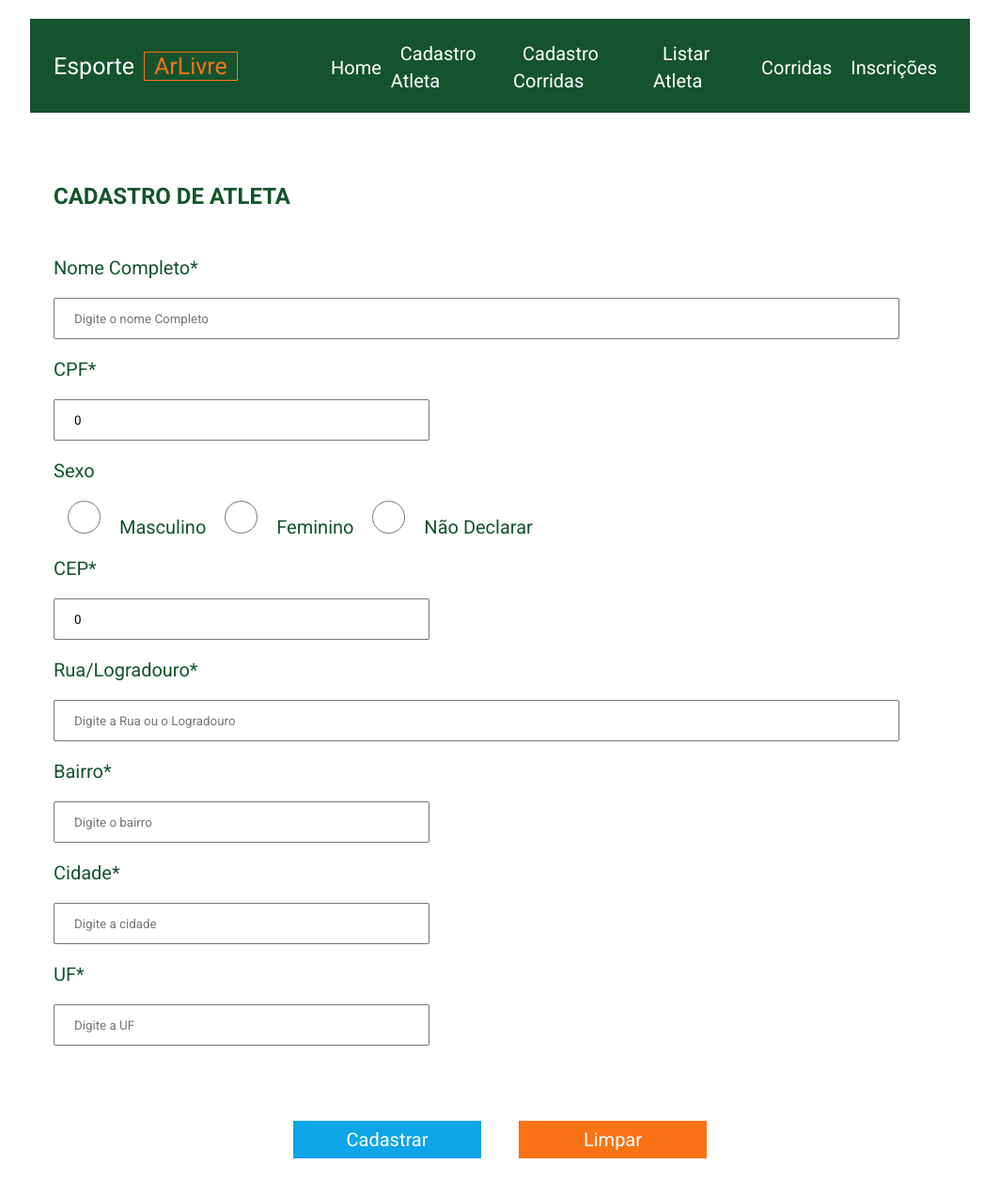
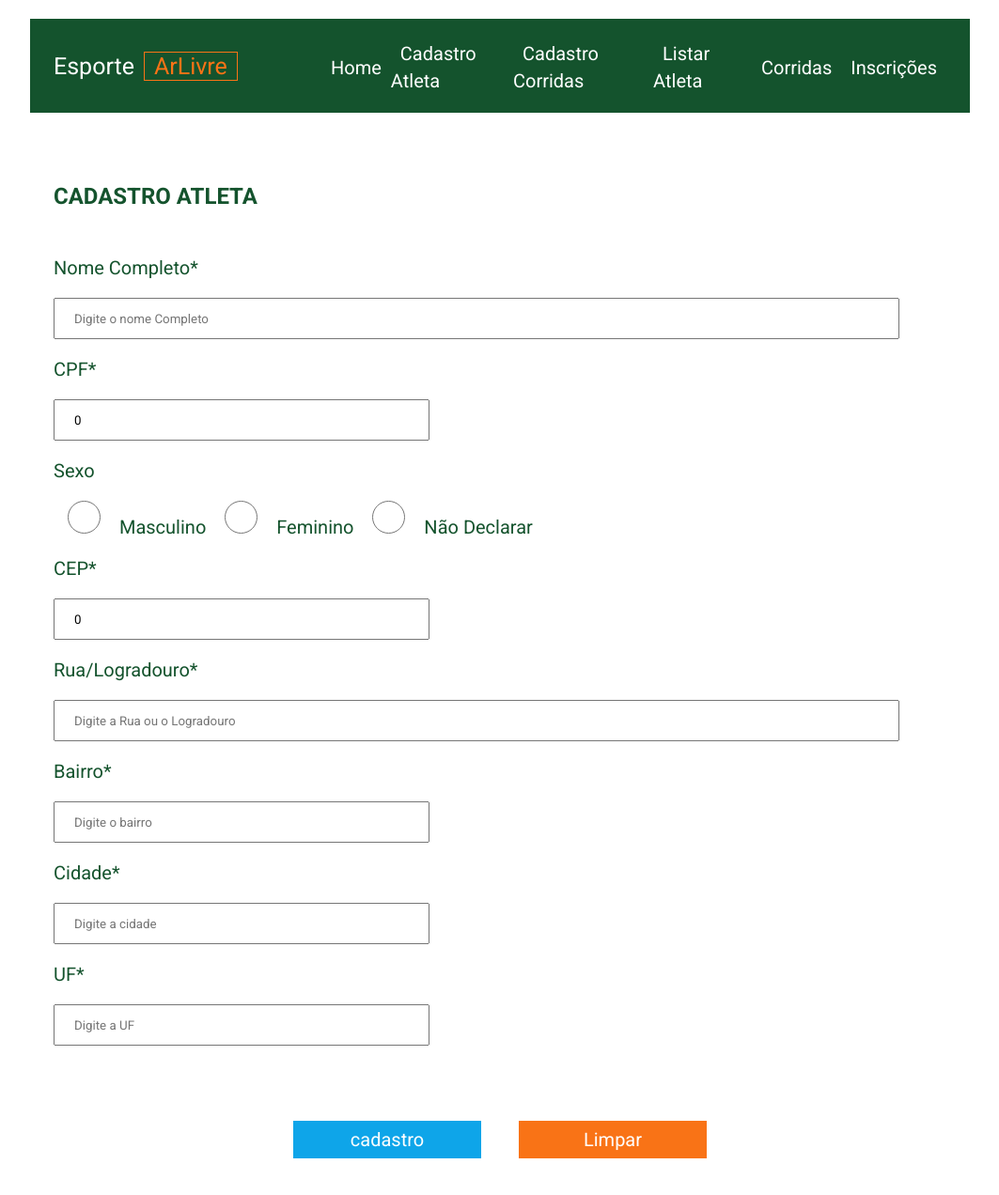
Before and after one commit to jonathasmborges-sudo/esporte-ar-livre-angular, an Angular app: page /cadastroAtleta in a window 1280 px wide. Shown: the top 1272 px of the page at 94% size, without its empty margins (108-1171 px from the left). Built offline with nearby package versions, Linux system fonts and the light colour scheme.

Commit message:
Ajuste de alinhamento do código

```diff
--- a/src/app/component/atleta-component/atleta-component.html
+++ b/src/app/component/atleta-component/atleta-component.html
@@ -1,5 +1,5 @@
 <section id="form">
-    <h2> Cadastro de Atleta </h2>
+    <h2> {{ !editar ? 'cadastro' : 'Alterar'}} Atleta </h2>
 
     <form action="" id="form-atleta"(submit)="enviarDadosAtleta()">
         <label for="nome">Nome Completo*</label>
@@ -36,7 +36,7 @@
             placeholder="Digite a UF ">
 
         <div id="div-btns">
-            <button type="submit" id="btnAdd"> Cadastrar </button>
+            <button type="submit" id="btnAdd"> {{ !editar ? 'cadastro' : 'Alterar'}} </button>
             <button type="reset" id="btnLimpar"> Limpar </button>
         </div>
 
--- a/src/app/component/atleta-component/atleta-component.ts
+++ b/src/app/component/atleta-component/atleta-component.ts
@@ -23,6 +23,7 @@ export class AtletaComponent {
   uf = ''
 
   idAtleta = 0
+  editar = false
 
   // Declaração do construtor
   constructor(
@@ -43,6 +44,7 @@ export class AtletaComponent {
     this.idAtleta = Number(this.http.snapshot.paramMap.get('id'))
 
     if(this.idAtleta > 0 ){
+      this.editar = true
       this.carregaDados(this.idAtleta)
     }
 
@@ -92,7 +94,8 @@ export class AtletaComponent {
     atleta.cidade = this.cidade
     atleta.uf = this.uf
 
-    console.log(atleta)
+    if (this.editar){
+      atleta.id = this.idAtleta
 
     this.atletaService.salvarAtleta(atleta)
       .subscribe({
@@ -111,3 +114,4 @@ export class AtletaComponent {
   }
 
 }
+}
```
